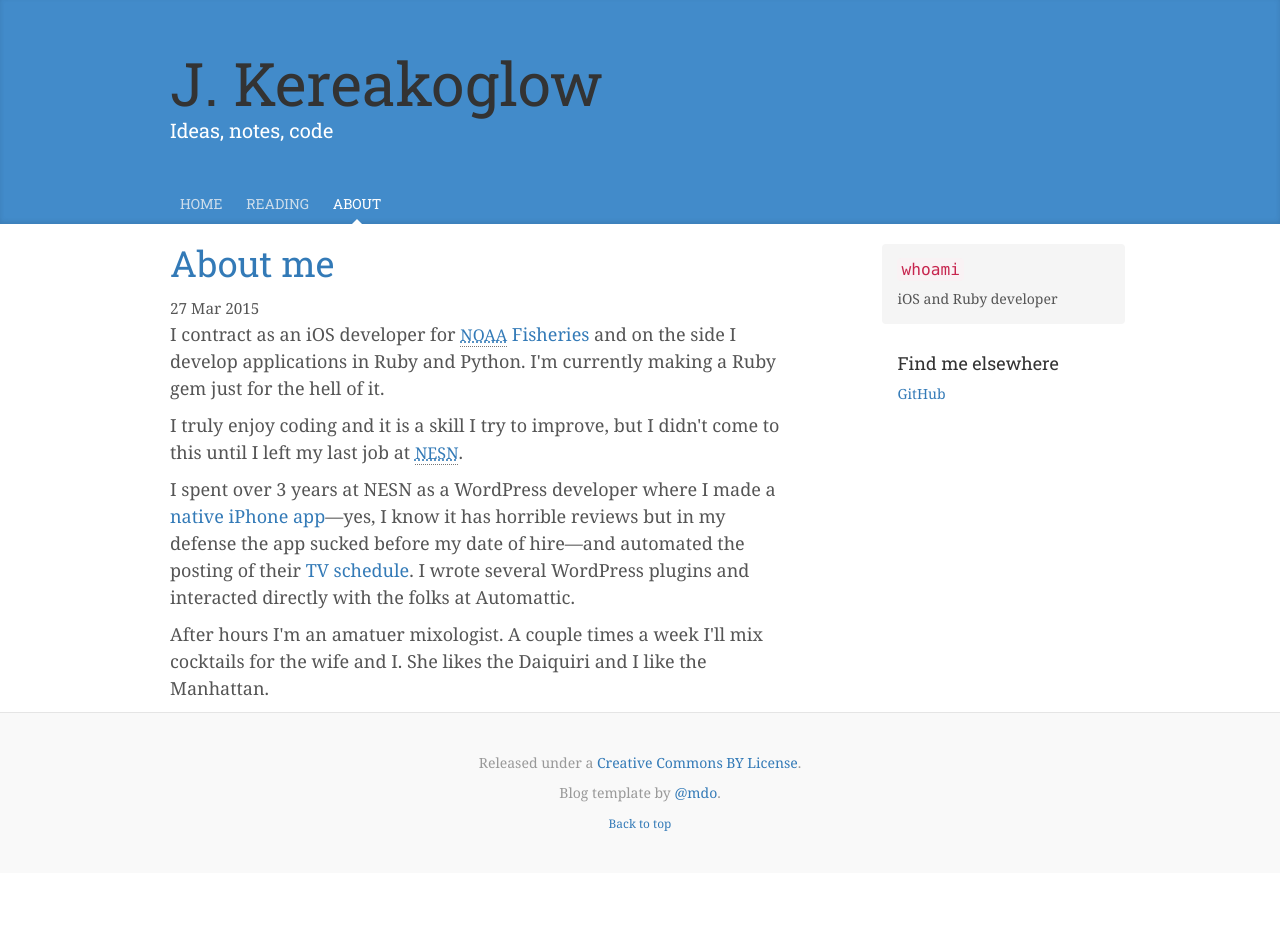
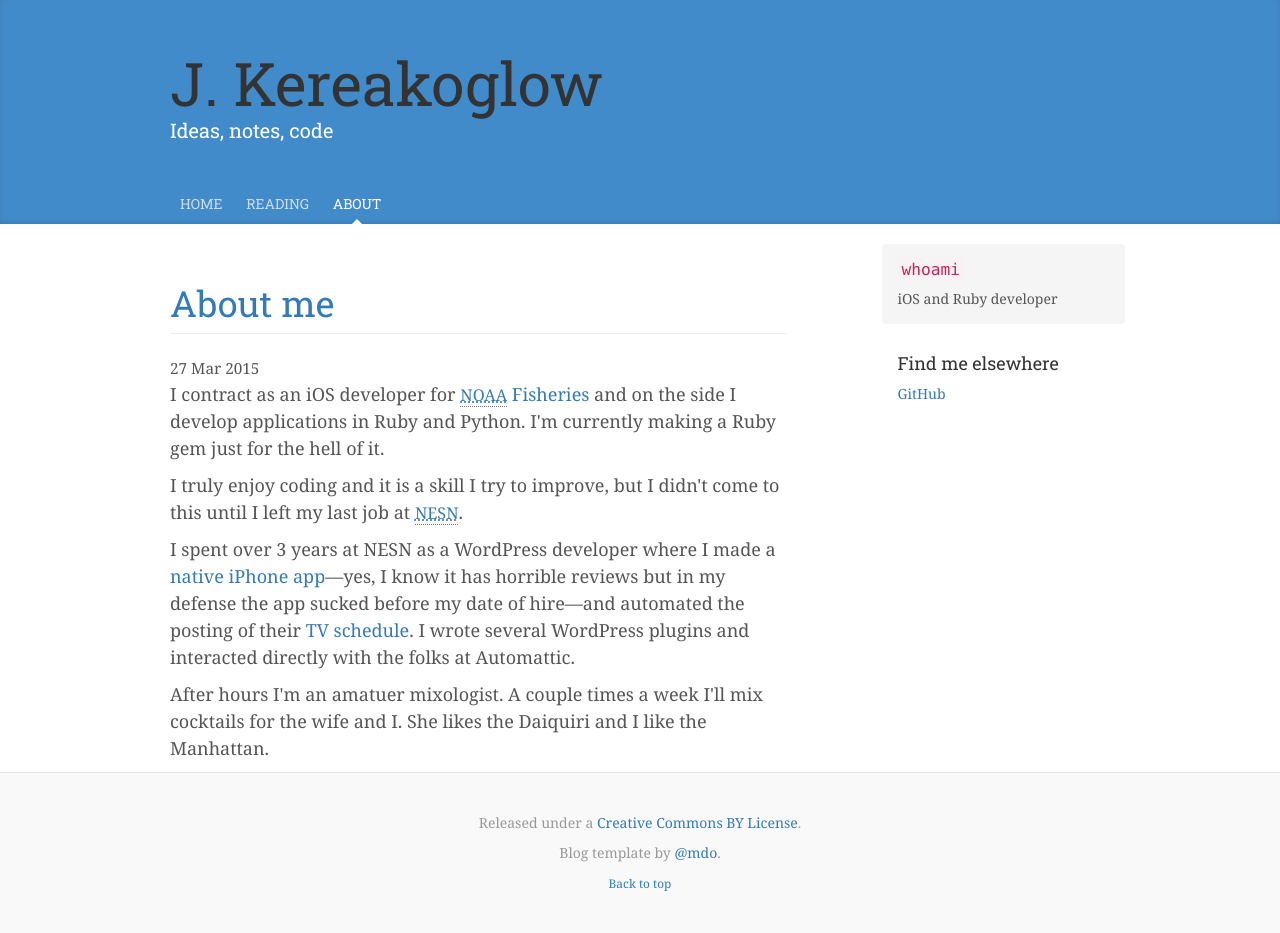
Before and after one commit to jkereako/jkereako.github.io, a Jekyll site: the page built from about/index.html, in a window 1280 px wide. Built offline with Jekyll 4.4.1, drawn with Linux system fonts in a browser that asks for light colours; nearby versions of some CDN libraries; before the commit the page ends 900 px from its top, so only the background shows below that.

Commit message:
Refactor: extract page header to a partial

```diff
--- /dev/null
+++ b/_includes/page_header.html
@@ -0,0 +1,6 @@
+<header role="heading">
+  <h1 class="page-header title" itemprop="name">
+    <a href="{{ page.url }}">{{ page.title | camel_break }}</a>
+  </h1>
+  {% include last_update.html %}
+</header>
--- a/about/index.html
+++ b/about/index.html
@@ -4,12 +4,7 @@
 date: 2015-03-27 13:24:00
 ---
 <article id="main-content" role="article" itemscope itemtype="http://schema.org/Article">
-  <header role="heading">
-    <h1 class="title" itemprop="name">
-      <a href="{{ page.url }}">{{ page.title | camel_break }}</a>
-    </h1>
-    {% include last_update.html %}
-  </header>
+  {% include page_header.html %}
 
   <div class="content" itemprop="articleBody" data-swiftype-index="true">
     <p>
```
Also changed, not shown: _layouts/post.html (+1 -6 lines), reading/index.html (+1 -6 lines).
